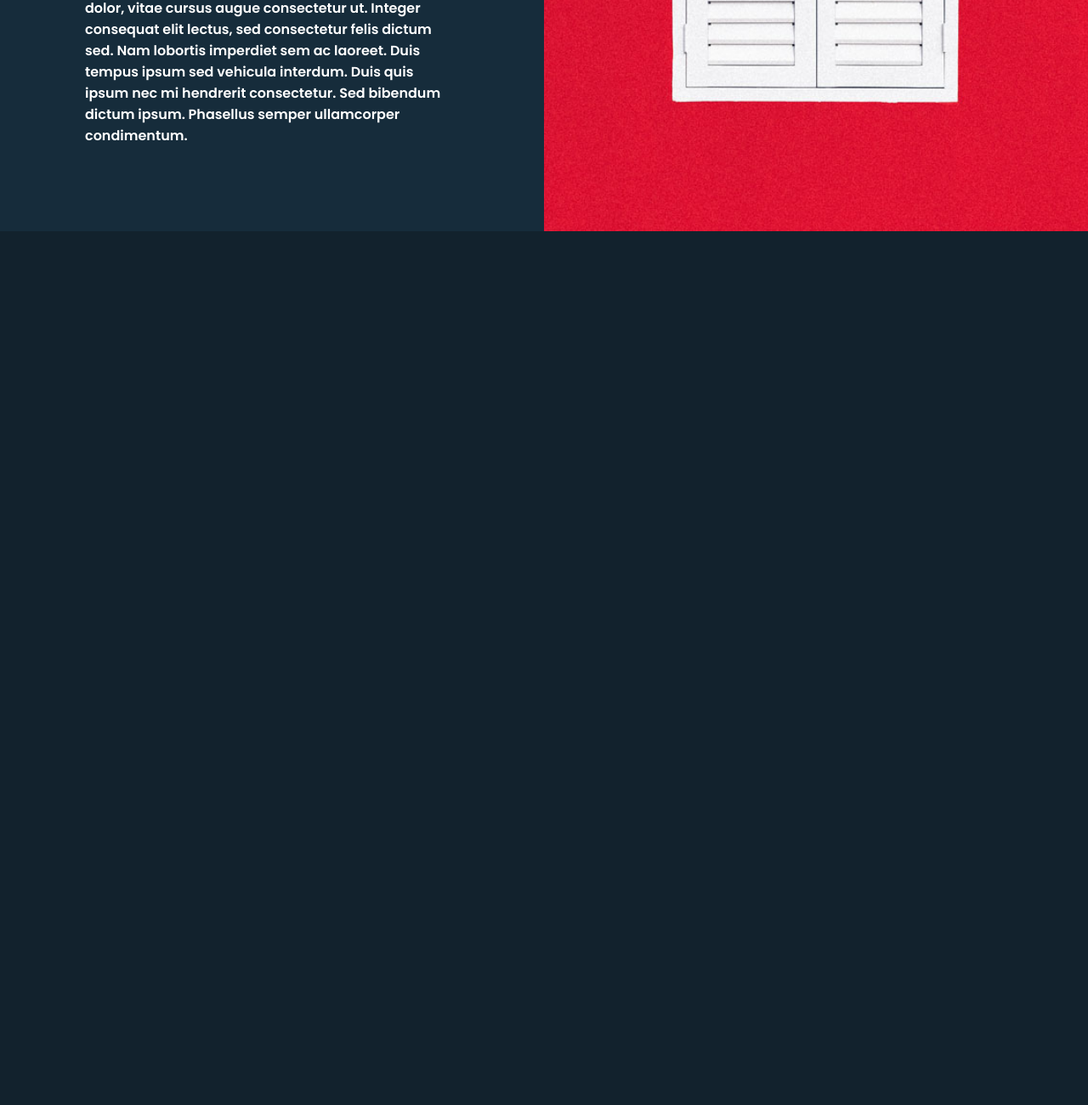
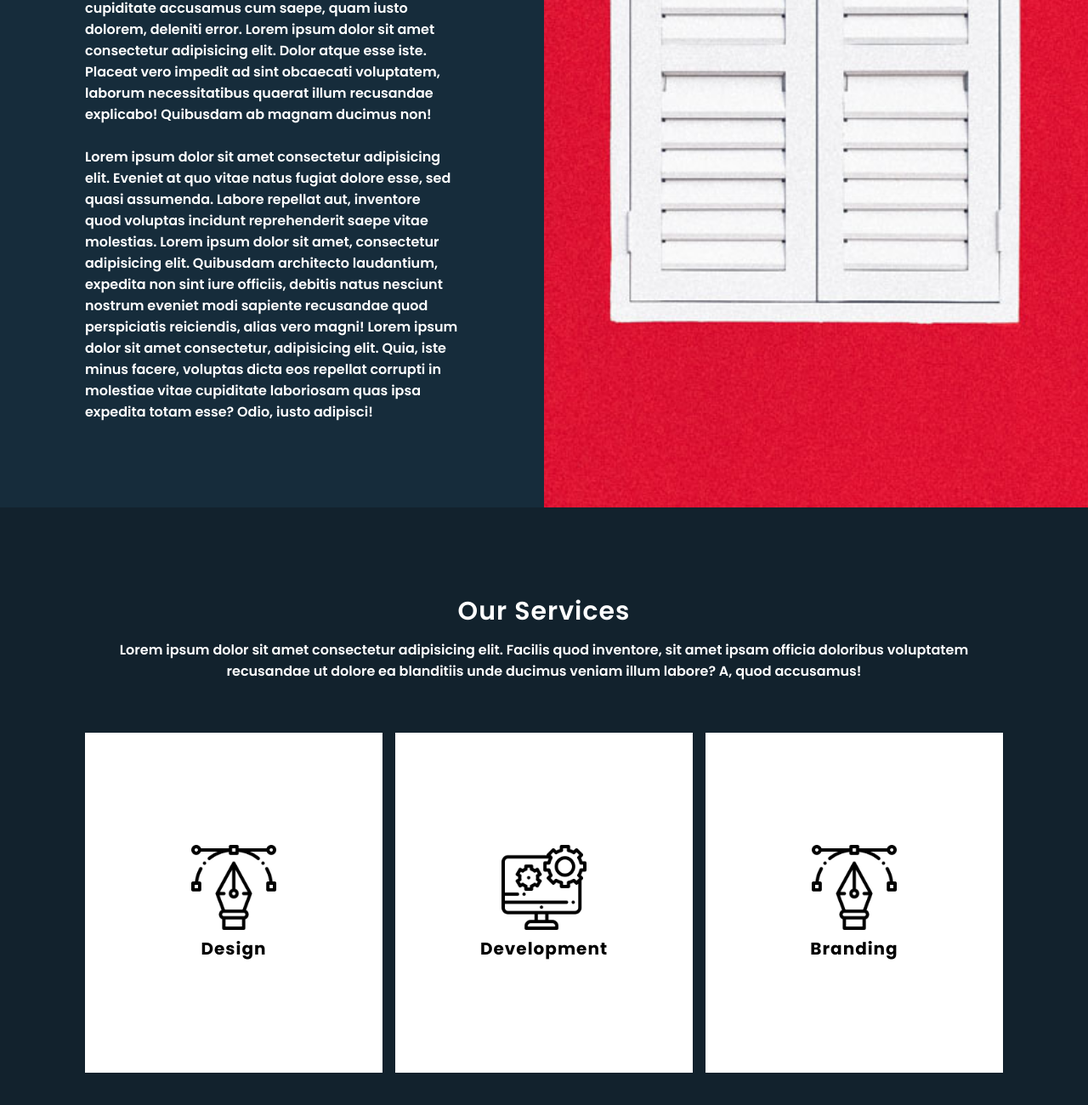
Before and after one commit to felipecepluki/responsive-real-world-website, a website: page index.html in a window 1280 px wide. Shown: the part 1283-2583 px from the top of the page at 85% size. Before the commit the page ends 1555 px from the top, so only its background shows below. Drawn offline with Linux system fonts and the light colour scheme.

```diff
--- a/index.html
+++ b/index.html
@@ -50,25 +50,65 @@
       <div class="contentBox">
         <h2 class="heading">About Us</h2>
         <p class="text">
-          Lorem ipsum dolor sit amet, consectetur adipiscing elit. Donec pretium
-          imperdiet posuere. Phasellus quis dictum felis. Cras eu tortor arcu.
-          Praesent ac venenatis tortor. Etiam eget turpis tempor, ultricies nibh
-          in, pretium est. Ut eleifend viverra mauris non lacinia. Duis placerat
-          ligula a neque auctor vestibulum. Praesent scelerisque cursus justo
-          quis scelerisque.
+          Lorem ipsum dolor sit amet, consectetur adipisicing elit. Obcaecati
+          laborum eaque quaerat vitae odio corporis reprehenderit eum sint
+          aliquid dolore aspernatur, recusandae eos aperiam mollitia accusantium
+          hic, eveniet quae perferendis. Lorem ipsum dolor sit amet consectetur
+          adipisicing elit. Suscipit distinctio assumenda quam, maiores tempore
+          id asperiores voluptatem numquam eos sed ea repellendus blanditiis
+          quibusdam dolorem et. Alias unde ut cum! Lorem ipsum dolor sit amet
+          consectetur adipisicing elit. Veritatis earum perferendis est ratione,
+          perspiciatis temporibus? Pariatur corporis similique magnam asperiores
+          consequuntur cupiditate accusamus cum saepe, quam iusto dolorem,
+          deleniti error. Lorem ipsum dolor sit amet consectetur adipisicing
+          elit. Dolor atque esse iste. Placeat vero impedit ad sint obcaecati
+          voluptatem, laborum necessitatibus quaerat illum recusandae explicabo!
+          Quibusdam ab magnam ducimus non!
           <br />
           <br />
-          Fusce auctor diam vitae semper accumsan. Sed fringilla in lorem vel
-          consectetur. Nullam turpis ligula, viverra sit amet viverra et,
-          imperdiet vel justo. Duis sed tincidunt elit, ac semper nisi. Praesent
-          mattis elit dolor, vitae cursus augue consectetur ut. Integer
-          consequat elit lectus, sed consectetur felis dictum sed. Nam lobortis
-          imperdiet sem ac laoreet. Duis tempus ipsum sed vehicula interdum.
-          Duis quis ipsum nec mi hendrerit consectetur. Sed bibendum dictum
-          ipsum. Phasellus semper ullamcorper condimentum.
+          Lorem ipsum dolor sit amet consectetur adipisicing elit. Eveniet at
+          quo vitae natus fugiat dolore esse, sed quasi assumenda. Labore
+          repellat aut, inventore quod voluptas incidunt reprehenderit saepe
+          vitae molestias. Lorem ipsum dolor sit amet, consectetur adipisicing
+          elit. Quibusdam architecto laudantium, expedita non sint iure
+          officiis, debitis natus nesciunt nostrum eveniet modi sapiente
+          recusandae quod perspiciatis reiciendis, alias vero magni! Lorem ipsum
+          dolor sit amet consectetur, adipisicing elit. Quia, iste minus facere,
+          voluptas dicta eos repellat corrupti in molestiae vitae cupiditate
+          laboriosam quas ipsa expedita totam esse? Odio, iusto adipisci!
         </p>
       </div>
       <div class="imgBox"></div>
+    </section>
+    <!-- service -->
+    <section class="services">
+      <h2 class="heading">Our Services</h2>
+      <p class="text">
+        Lorem ipsum dolor sit amet consectetur adipisicing elit. Facilis quod
+        inventore, sit amet ipsam officia doloribus voluptatem recusandae ut
+        dolore ea blanditiis unde ducimus veniam illum labore? A, quod
+        accusamus!
+      </p>
+      <div class="container">
+        <div class="serviceBox">
+          <div>
+            <img src="assets/icon1.png" />
+            <h2>Design</h2>
+          </div>
+        </div>
+        <div class="serviceBox">
+          <div>
+            <img src="assets/icon2.png" />
+            <h2>Development</h2>
+          </div>
+        </div>
+        <div class="serviceBox">
+          <div>
+            <img src="assets/icon1.png" />
+            <h2>Branding</h2>
+          </div>
+        </div>
+      </div>
     </section>
     <script type="text/javascript">
       function toggleClassName() {
--- a/style.css
+++ b/style.css
@@ -152,7 +152,7 @@
   width: 50%;
 }
 
-.about .contentBox .heading {
+.heading {
   position: relative;
   color: #fff;
   font-size: 30px;
@@ -161,7 +161,7 @@
   margin-bottom: 10px;
 }
 
-.about .contentBox .text {
+.text {
   color: #fff;
   font-size: 16px;
   font-weight: 600;
@@ -174,3 +174,39 @@
   background-size: cover;
   background-position: center;
 }
+
+.services {
+  position: relative;
+  background: #12222d;
+  text-align: center;
+  padding: 100px;
+}
+
+.container {
+  width: 100%;
+  display: flex;
+  justify-content: space-between;
+  align-items: center;
+  flex-wrap: wrap;
+  margin-top: 60px;
+}
+
+.container .serviceBox {
+  position: relative;
+  background: #fff;
+  width: 350px;
+  height: 400px;
+  display: flex;
+  justify-content: center;
+  align-items: center;
+}
+
+.container .serviceBox img {
+  max-width: 100px;
+}
+
+.container .serviceBox h2 {
+  font-weight: 500px;
+  font-size: 20px;
+  letter-spacing: 1px;
+}
```
